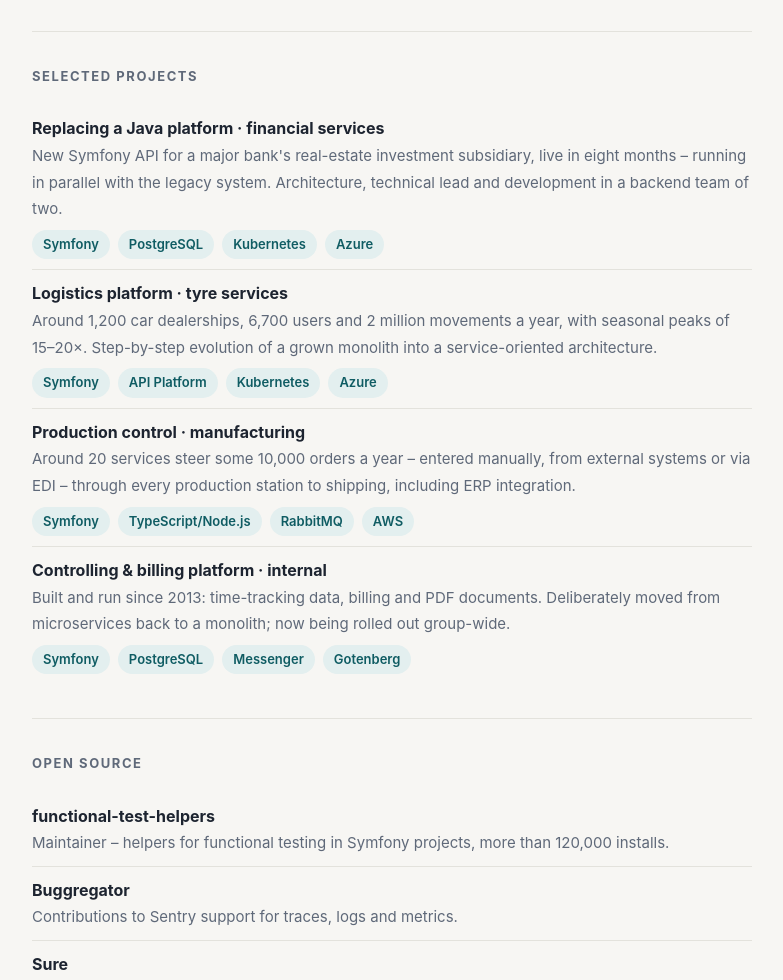
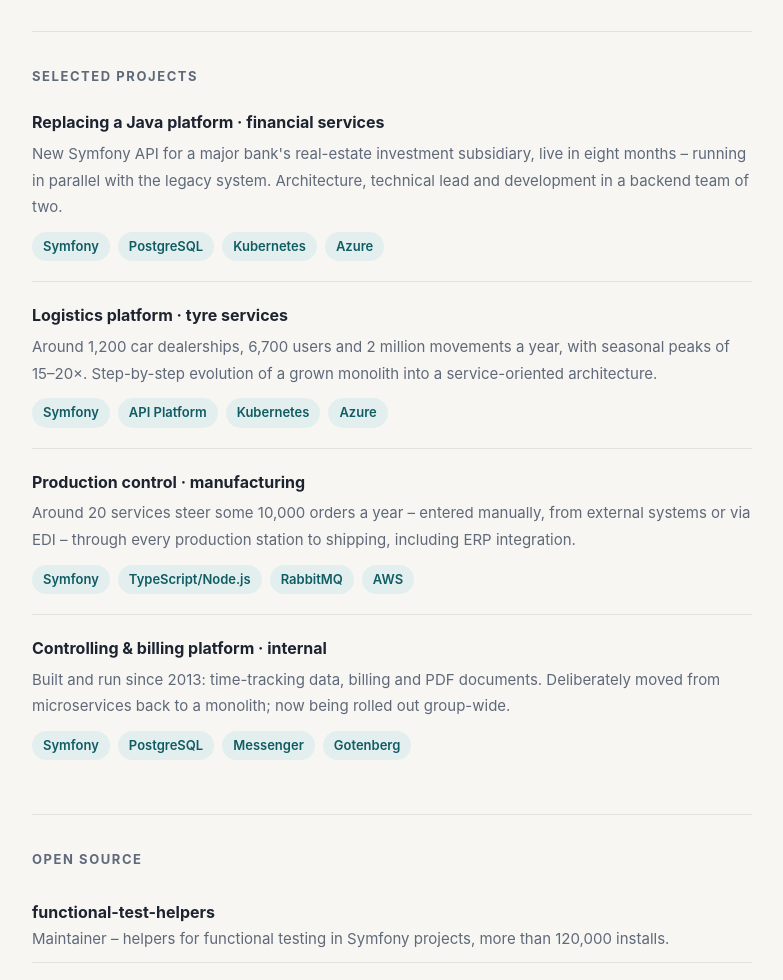
Before and after one commit to temp/wentz-it, a plain HTML site: page index.html in a window 1280 px wide. Shown: the part 1105-2085 px from the top of the page, without its empty margins (248-1031 px from the left). Drawn offline with Linux system fonts and the light colour scheme.

Commit message:
Mehr Luft im Projekte-Abschnitt
Co-Authored-By: Claude Opus 5.5 <noreply@anthropic.com>
Claude-Session: https://claude.ai/code/session_01EkyEdr4MtXFEQ8ztaRiCKp

```diff
--- a/index.html
+++ b/index.html
@@ -79,34 +79,34 @@
 
     <section>
       <h2><span lang="de">Ausgewählte Projekte</span><span lang="en">Selected projects</span></h2>
-      <ul class="plain">
+      <ul class="plain projects">
         <li>
           <strong lang="de">Ablösung einer Java-Plattform · Finanzdienstleister</strong>
           <strong lang="en">Replacing a Java platform · financial services</strong>
           <span lang="de">Neue Symfony-API für die Immobilien-Investmenttochter einer Großbank, in acht Monaten live – im Parallelbetrieb mit dem Altsystem. Architektur, technische Leitung und Entwicklung in einem Backend-Team von zwei Personen.</span>
           <span lang="en">New Symfony API for a major bank's real-estate investment subsidiary, live in eight months – running in parallel with the legacy system. Architecture, technical lead and development in a backend team of two.</span>
-          <span class="tags" style="margin-top:8px"><span class="tag">Symfony</span><span class="tag">PostgreSQL</span><span class="tag">Kubernetes</span><span class="tag">Azure</span></span>
+          <span class="tags"><span class="tag">Symfony</span><span class="tag">PostgreSQL</span><span class="tag">Kubernetes</span><span class="tag">Azure</span></span>
         </li>
         <li>
           <strong lang="de">Logistikplattform · Reifenservice</strong>
           <strong lang="en">Logistics platform · tyre services</strong>
           <span lang="de">Rund 1.200 Autohäuser, 6.700 Nutzer und 2 Mio. Bewegungen pro Jahr, mit saisonalen Lastspitzen um das 15- bis 20-Fache. Schrittweise Überführung eines gewachsenen Monolithen in eine serviceorientierte Architektur.</span>
           <span lang="en">Around 1,200 car dealerships, 6,700 users and 2 million movements a year, with seasonal peaks of 15–20×. Step-by-step evolution of a grown monolith into a service-oriented architecture.</span>
-          <span class="tags" style="margin-top:8px"><span class="tag">Symfony</span><span class="tag">API Platform</span><span class="tag">Kubernetes</span><span class="tag">Azure</span></span>
+          <span class="tags"><span class="tag">Symfony</span><span class="tag">API Platform</span><span class="tag">Kubernetes</span><span class="tag">Azure</span></span>
         </li>
         <li>
           <strong lang="de">Fertigungssteuerung · Industrie</strong>
           <strong lang="en">Production control · manufacturing</strong>
           <span lang="de">Rund 20 Services steuern jährlich etwa 10.000 Aufträge – manuell, aus Fremdsystemen oder per EDI – durch alle Fertigungsstationen bis zum Versand, inklusive ERP-Anbindung.</span>
           <span lang="en">Around 20 services steer some 10,000 orders a year – entered manually, from external systems or via EDI – through every production station to shipping, including ERP integration.</span>
-          <span class="tags" style="margin-top:8px"><span class="tag">Symfony</span><span class="tag">TypeScript/Node.js</span><span class="tag">RabbitMQ</span><span class="tag">AWS</span></span>
+          <span class="tags"><span class="tag">Symfony</span><span class="tag">TypeScript/Node.js</span><span class="tag">RabbitMQ</span><span class="tag">AWS</span></span>
         </li>
         <li>
           <strong lang="de">Controlling- &amp; Abrechnungsplattform · intern</strong>
           <strong lang="en">Controlling &amp; billing platform · internal</strong>
           <span lang="de">Seit 2013 entwickelt und betrieben: Zeiterfassungsdaten, Abrechnung und PDF-Dokumente. Bewusst von Microservices zurück zum Monolithen geführt; wird inzwischen gruppenweit eingeführt.</span>
           <span lang="en">Built and run since 2013: time-tracking data, billing and PDF documents. Deliberately moved from microservices back to a monolith; now being rolled out group-wide.</span>
-          <span class="tags" style="margin-top:8px"><span class="tag">Symfony</span><span class="tag">PostgreSQL</span><span class="tag">Messenger</span><span class="tag">Gotenberg</span></span>
+          <span class="tags"><span class="tag">Symfony</span><span class="tag">PostgreSQL</span><span class="tag">Messenger</span><span class="tag">Gotenberg</span></span>
         </li>
       </ul>
     </section>
--- a/style.css
+++ b/style.css
@@ -69,3 +69,7 @@ footer a{color:var(--muted)}
 .legal .note{color:var(--muted);font-size:14px}
 ul.plain li span.tags{display:flex}
 ul.plain li span.tag{color:var(--accent);font-size:13px}
+ul.projects li{padding:20px 0}
+ul.projects li:first-child{padding-top:4px}
+ul.projects li strong{margin-bottom:4px}
+ul.projects li span.tags{margin-top:12px}
```
